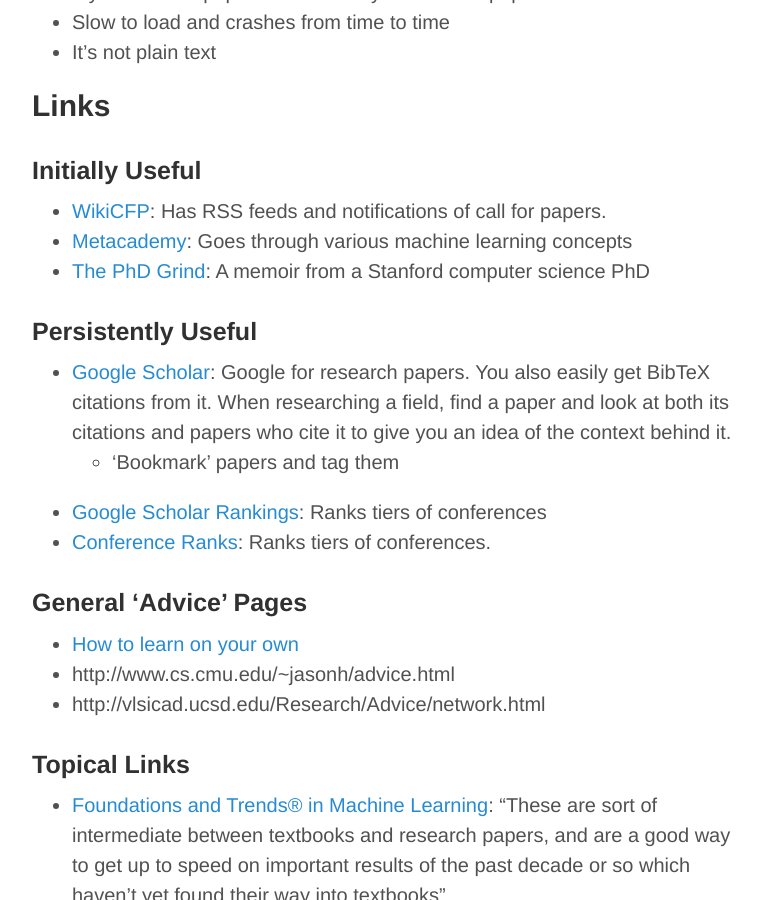
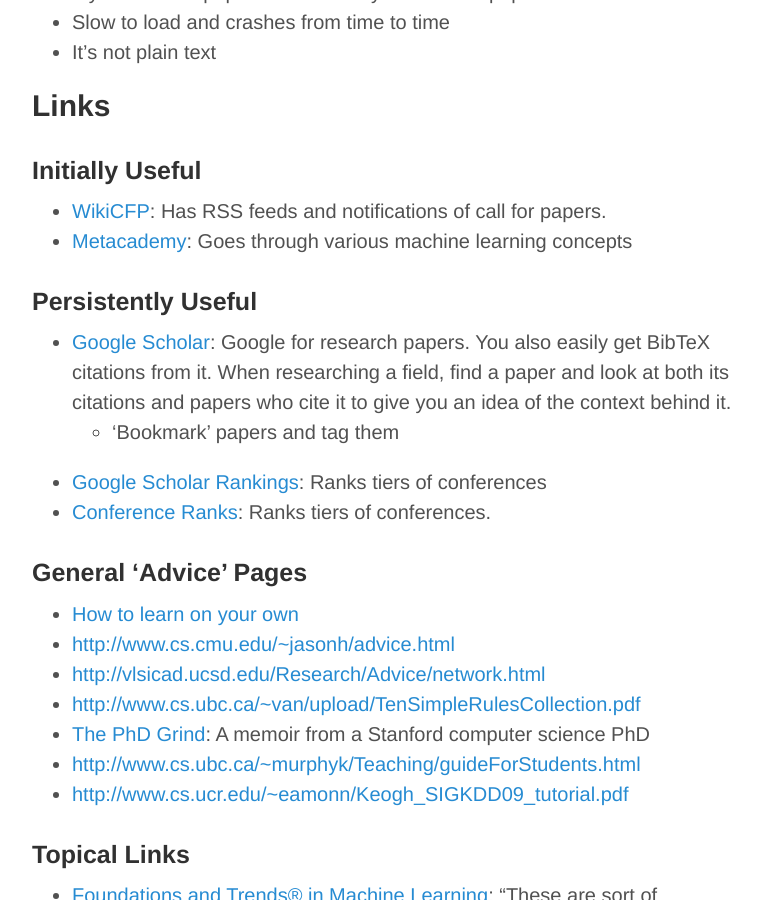
Before and after one commit to victorgan/victorgan.github.io, a Jekyll site: the page built from _posts/2014-08-18-useful-sites-for-research.md, in a window 1280 px wide and 900 px high, scrolled down 2354 px. Shown: the whole window, without its empty margins (248-1009 px from the left). Built offline with Jekyll 4.4.1, drawn with Linux system fonts in a browser that asks for light colours; comment, search, counter and statistics services are not loaded; some of the changed lines change nothing that is shown.

Commit message:
Update 2014-08-18-useful-sites-for-research.md

```diff
--- a/_posts/2014-08-18-useful-sites-for-research.md
+++ b/_posts/2014-08-18-useful-sites-for-research.md
@@ -87,8 +87,7 @@
   call for papers.
 - [Metacademy](http://www.metacademy.org/): Goes through various machine
   learning concepts
-- [The PhD Grind](http://pgbovine.net/PhD-memoir.htm): A memoir from a Stanford
-  computer science PhD
+
 
 ### Persistently Useful
 - [Google Scholar](http://scholar.google.com/): Google for research papers. You
@@ -104,8 +103,13 @@
 
 ### General 'Advice' Pages
 - [How to learn on your own](http://www.metacademy.org/roadmaps/rgrosse/learn_on_your_own)
-- http://www.cs.cmu.edu/~jasonh/advice.html
-- http://vlsicad.ucsd.edu/Research/Advice/network.html
+- [http://www.cs.cmu.edu/~jasonh/advice.html](http://www.cs.cmu.edu/~jasonh/advice.html)
+- [http://vlsicad.ucsd.edu/Research/Advice/network.html](http://vlsicad.ucsd.edu/Research/Advice/network.html)
+- [http://www.cs.ubc.ca/~van/upload/TenSimpleRulesCollection.pdf](http://www.cs.ubc.ca/~van/upload/TenSimpleRulesCollection.pdf)
+- [The PhD Grind](http://pgbovine.net/PhD-memoir.htm): A memoir from a Stanford
+  computer science PhD
+- [http://www.cs.ubc.ca/~murphyk/Teaching/guideForStudents.html](http://www.cs.ubc.ca/~murphyk/Teaching/guideForStudents.html)
+- [http://www.cs.ucr.edu/~eamonn/Keogh_SIGKDD09_tutorial.pdf](http://www.cs.ucr.edu/~eamonn/Keogh_SIGKDD09_tutorial.pdf)
 
 ### Topical Links
 - [Foundations and Trends® in Machine
```
